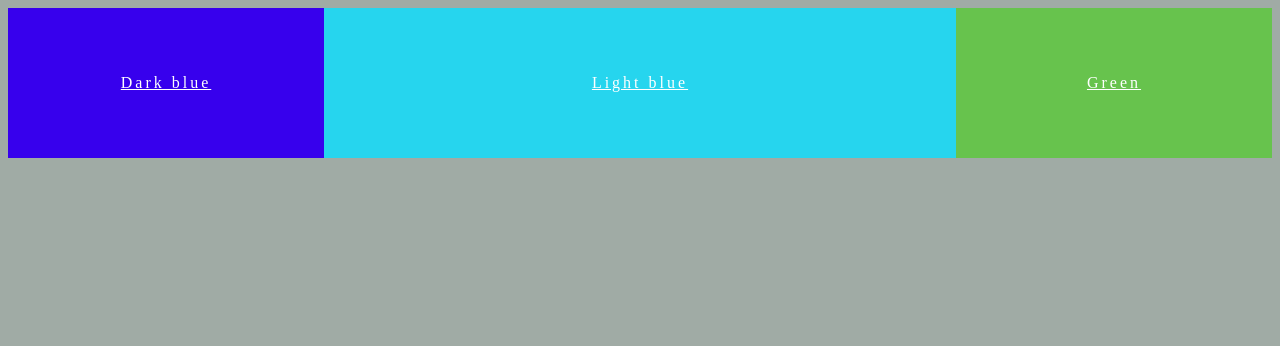
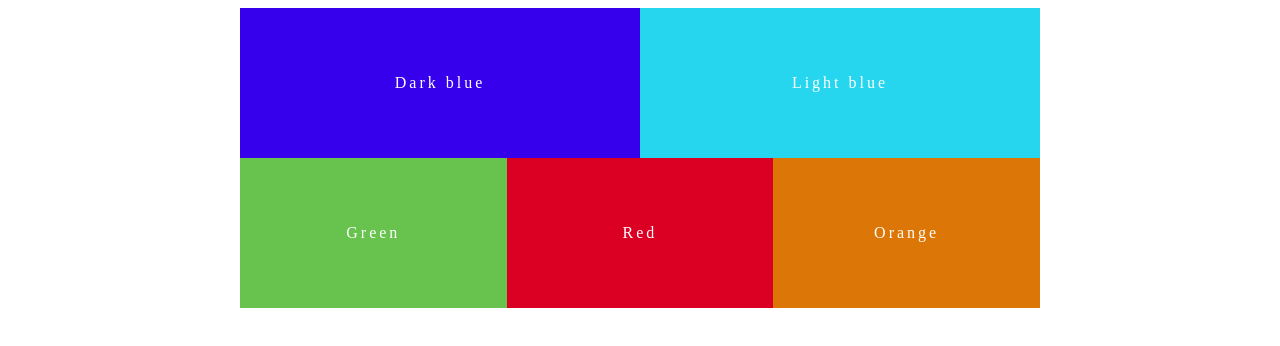
Before and after one commit to LukasSchauffele/Responsive-Web-Design, a plain HTML site: page index.html in a window 1280 px wide. Drawn offline with Linux system fonts and the light colour scheme.

Commit message:
fluid layout

```diff
--- a/colour.css
+++ b/colour.css
@@ -5,7 +5,6 @@
 
 .box {
 	width: 100%;
-	height: 150px;
 	line-height: 150px;
 	font: 15px, sans-serif;
 	text-align: center;
@@ -27,32 +26,33 @@
 	background-color: #67C34D;
 }
 
+.red {
+	background-color: #DB0023
+}
+
+.orange {
+	background-color: #DC7606
+}
+
 
 @media screen and (min-width: 450px) {
-	.dark_blue {
-		width: 25% !important;
-	}
-	.light_blue {
-		width: 75% !important;
+	.light_blue, .green {
+		width: 50%;
 	}
 
-	body {
-		background-color: #CFDED8;
-		text-decoration: overline;
-		color: white;
+@media screen and (min-width: 600px) {
+	.dark_blue, .light_blue {
+		width: 50%
+	}
+	.green, .red, .orange {
+		width: 33.33333%;
 	}
 }
 
-@media screen and (min-width: 600px) {
-	.dark_blue, .green {
-		width: 25% !important;
-	}
-	.light_blue {
-		width: 50% !important;
-	}
-	body {
-		background-color: #A0ABA5;
-		text-decoration: underline;
-		color: white;
+@media screen and (min-width: 800px) {
+	.container {
+		width: 800px;
+		margin-right: auto;
+		margin-left: auto;
 	}
 }
--- a/index.html
+++ b/index.html
@@ -13,6 +13,8 @@
 		<div class="box dark_blue">Dark blue</div>
 		<div class="box light_blue">Light blue</div>
 		<div class="box green">Green</div>
+		<div class="box red">Red</div>
+		<div class="box orange">Orange</div>
 </content>
 
 </body>
```
